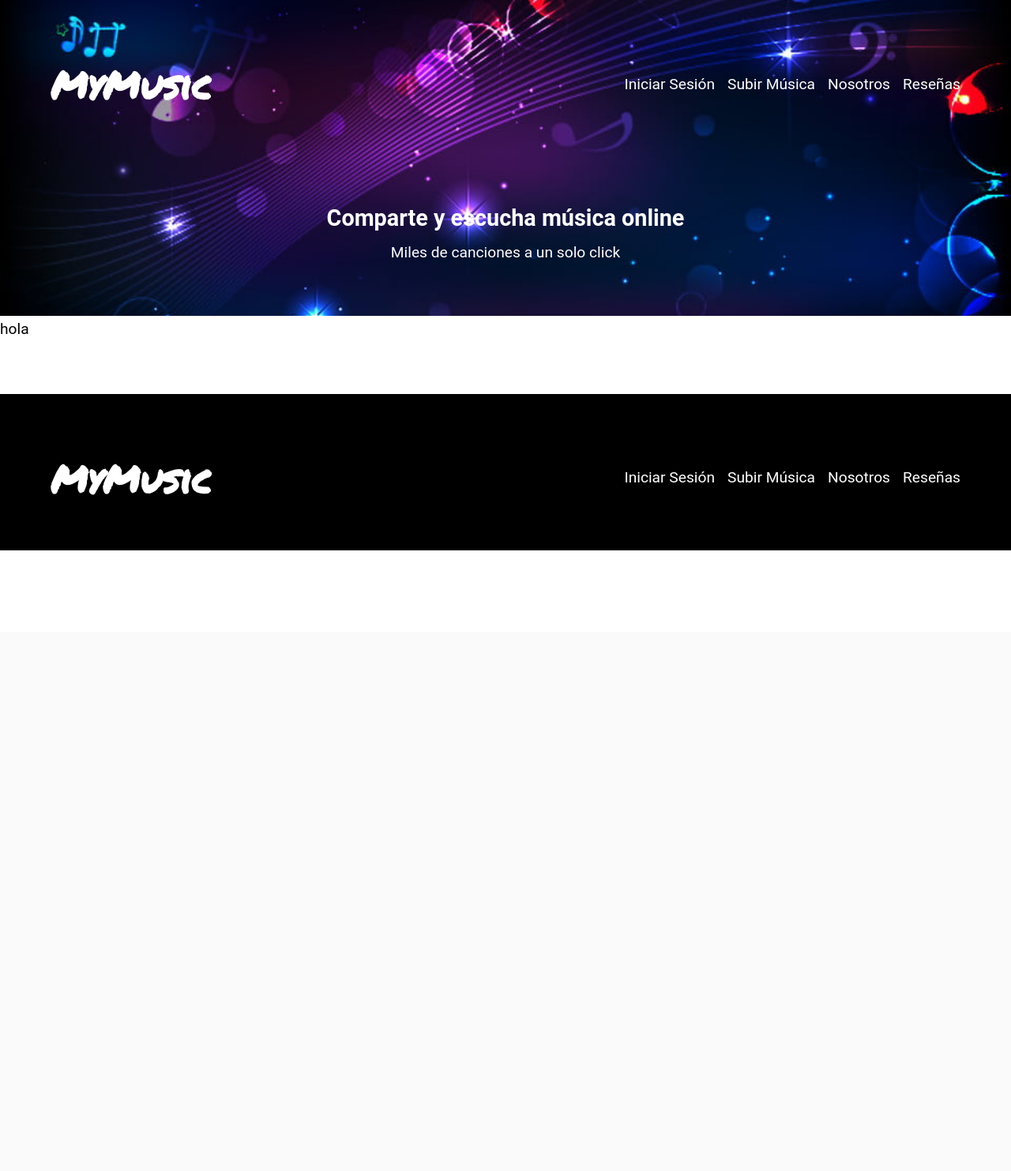
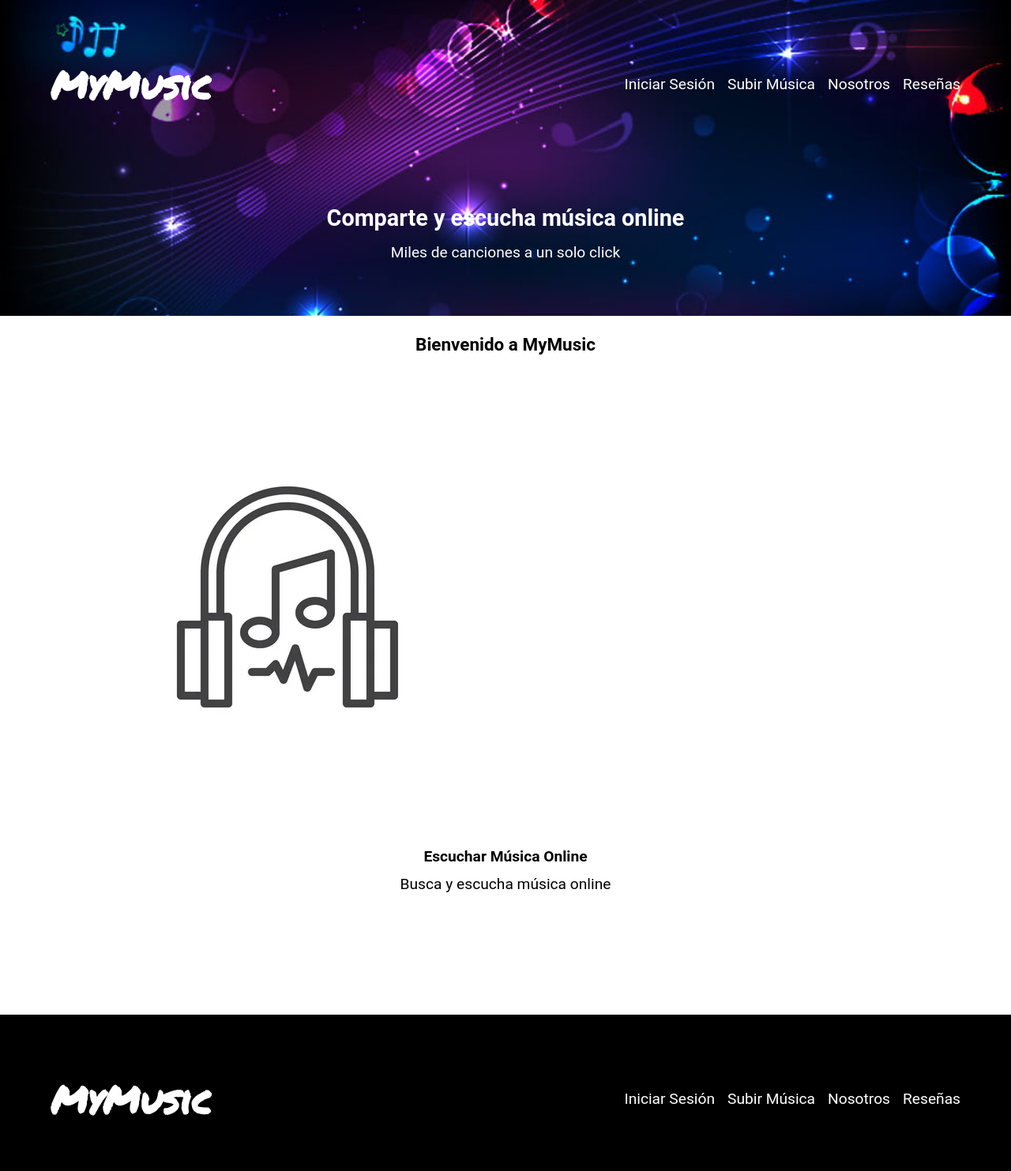
Before and after one commit to roby251/Tw_semestras, a PHP site: page / in a window 1280 px wide. Shown: the whole page at 79% size. Before the commit the page ends 697 px from the top, so only its background shows below. Run offline with PHP 8.4, Linux system fonts and the light colour scheme.

Commit message:
estoy probando cosas

```diff
--- a/css/style.css
+++ b/css/style.css
@@ -23,6 +23,12 @@ body {
 }
 a {
     text-decoration: none;
+}
+.h3{
+    margin-top: 1rem;
+}
+img {
+    max-width: 100%;
 }
 /** Utilidades **/
 .no-margin {
@@ -82,6 +88,24 @@ a {
     text-align: center;
     font-size: 1.2rem;
     color: var(--blanco);
+}
+/** Main de index **/
+
+.entrada {
+    border-bottom: 1px solid var(--gris);
+    margin-bottom: 2rem;
+}
+.boton {
+    display: block;
+    font-family: var(--fuenteHeading);
+    color: var(--blanco);
+    text-align: center;
+    padding: 1rem 3rem;
+    font-size: 1.8rem;
+    text-transform: uppercase;
+    font-weight: 700;
+    margin-bottom: 2rem;
+    border: none;
 }
 /** Footer **/
 .footer {
--- a/index.html
+++ b/index.html
@@ -33,8 +33,23 @@
             <p class="no-margin">Miles de canciones a un solo click</p>
         </div>
     </header>
-    <div>
-        hola
+    <div class="contenedor">
+        <main class="inicio">
+            <h3 class="h3 centrar-texto">Bienvenido a MyMusic</h3>
+            <article class="entrada">
+                <div class="entrada__imagen">
+                    <picture>
+                        <img src="../multimedia/img/escucharmusica.jpg" alt="imagen escuchar musica">
+                    </picture>
+                </div>
+                <div class="entrada__contenido centrar-texto">
+                    <h4 class="no-margin">Escuchar Música Online</h4>
+                    <p>Busca y escucha música online</p>
+                    <a class="boton boton--primario">Escuchar Música</a>
+                </div>
+
+            </article>
+        </main>
     </div>
     <footer class="footer">
         <div class="contenedor">
```
Also changed, not shown: multimedia/img/escucharmusica.jpg (added), multimedia/img/reseña.png (added), multimedia/img/subirmusica.png (added).
